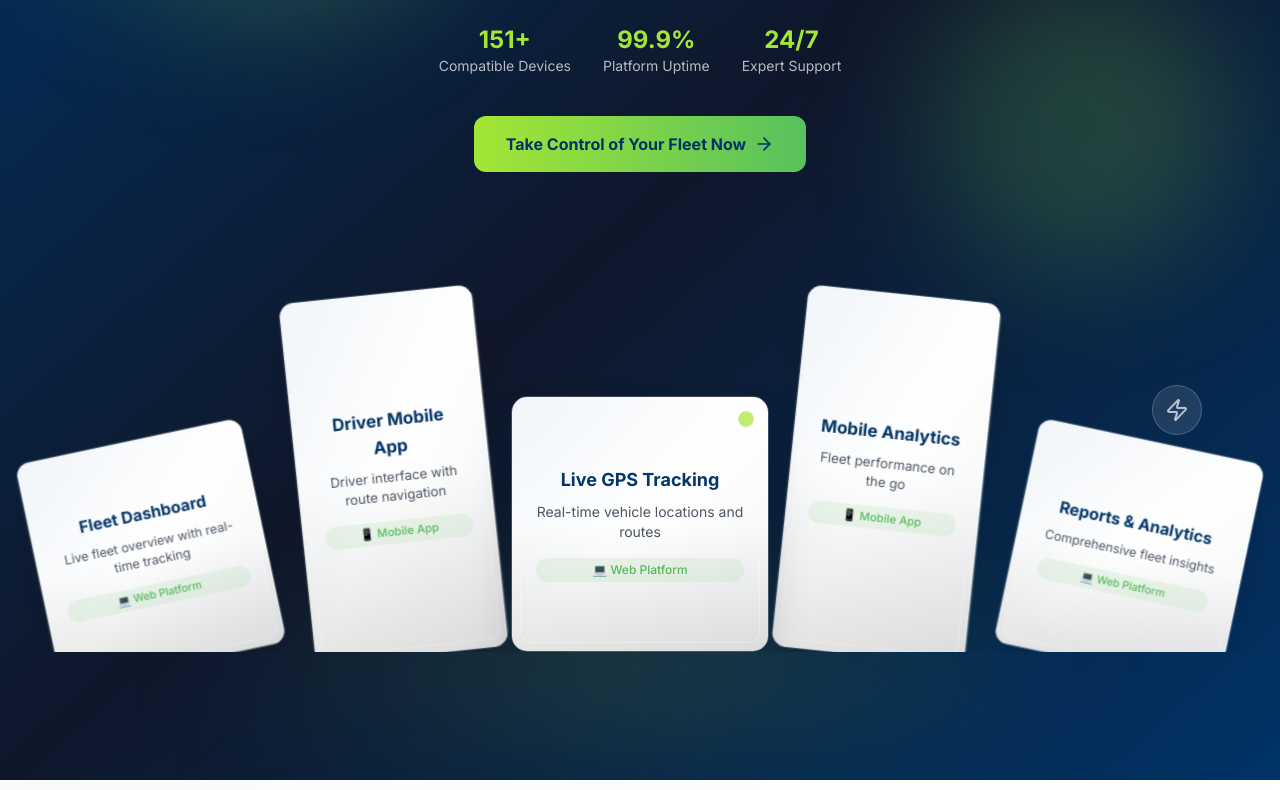
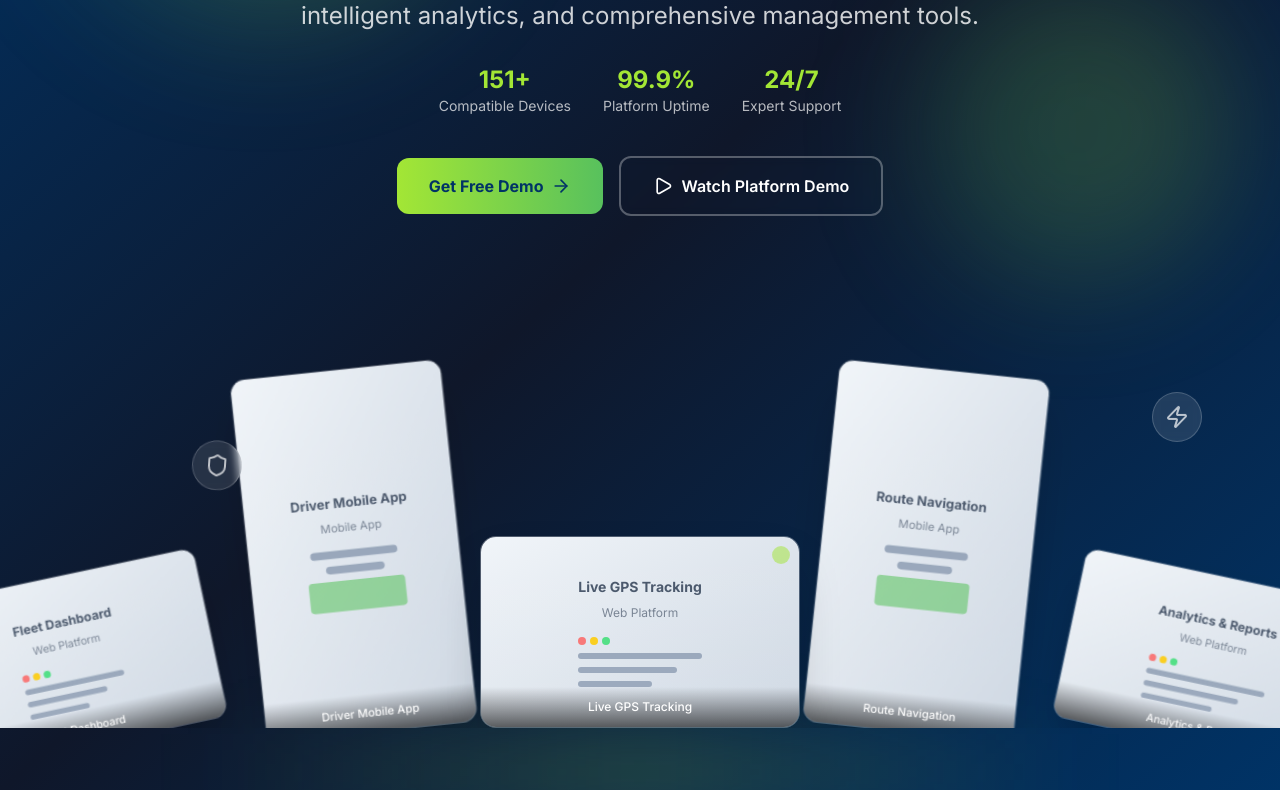
Before and after one commit to Bahareh-Esteki/fleetinfinity, a Next.js app: page / in a window 1280 px wide. Shown: the part 350-1140 px from the top of the page. Built offline with nearby package versions, Linux system fonts and the light colour scheme.

Commit message:
homepage building

```diff
--- a/app/components/HeroSection.js
+++ b/app/components/HeroSection.js
@@ -6,7 +6,7 @@ import Image from "next/image";
 import { motion } from "framer-motion";
 import { ArrowRight, Play, MapPin, BarChart3, Shield, Zap } from "lucide-react";
 
-const HeroSection = () => {
+const ModernHero = () => {
   const [mousePosition, setMousePosition] = useState({ x: 0, y: 0 });
 
   useEffect(() => {
@@ -17,42 +17,37 @@ const HeroSection = () => {
     return () => window.removeEventListener("mousemove", handleMouseMove);
   }, []);
 
-  // 5 Platform screenshots - mix of mobile and web
+  // Platform screenshots - 5 cards like in the reference image
   const platformScreenshots = [
     {
       id: 1,
       type: "web",
       title: "Fleet Dashboard",
       src: "/images/screenshots/dashboard-overview.png",
-      description: "Live fleet overview with real-time tracking",
     },
     {
       id: 2,
       type: "mobile",
       title: "Driver Mobile App",
       src: "/images/screenshots/mobile-driver.png",
-      description: "Driver interface with route navigation",
     },
     {
       id: 3,
       type: "web",
       title: "Live GPS Tracking",
       src: "/images/screenshots/live-tracking.png",
-      description: "Real-time vehicle locations and routes",
     },
     {
       id: 4,
       type: "mobile",
-      title: "Mobile Analytics",
-      src: "/images/screenshots/mobile-analytics.png",
-      description: "Fleet performance on the go",
+      title: "Route Navigation",
+      src: "/images/screenshots/mobile-navigation.png",
     },
     {
       id: 5,
       type: "web",
-      title: "Reports & Analytics",
+      title: "Analytics & Reports",
       src: "/images/screenshots/analytics-dashboard.png",
-      description: "Comprehensive fleet insights",
     },
   ];
 
@@ -130,7 +125,7 @@ const HeroSection = () => {
         </motion.div>
       ))}
 
-      <div className="container mx-auto px-4 pt-20 pb-32 relative z-20">
+      <div className="container mx-auto px-4 pt-20 pb-8 relative z-20">
         {/* Professional Badge */}
         <motion.div
           className="text-center mb-8"
@@ -146,22 +141,21 @@ const HeroSection = () => {
 
         {/* Main Headline */}
         <motion.div
-          className="text-center max-w-5xl mx-auto mb-16"
+          className="text-center max-w-5xl mx-auto mb-12"
           initial={{ opacity: 0, y: 30 }}
           animate={{ opacity: 1, y: 0 }}
           transition={{ duration: 0.8, delay: 0.2 }}
         >
           <h1 className="text-5xl md:text-7xl font-extrabold leading-tight mb-6">
-            <span className="text-white">Smart Fleet,</span>{" "}
+            <span className="text-white">Smarter Fleet,</span>{" "}
             <span className="bg-gradient-to-r from-lime-400 to-brand-green bg-clip-text text-transparent">
-              Less Work
+              Better Business
             </span>
           </h1>
 
           <p className="text-xl md:text-2xl text-white/80 max-w-3xl mx-auto leading-relaxed mb-8">
-            Transform your fleet operations with intelligent GPS tracking,
-            automated reporting, and comprehensive management tools that save
-            time and reduce costs.
+            Transform your fleet operations with real-time GPS tracking,
+            intelligent analytics, and comprehensive management tools.
           </p>
 
           {/* Trust Indicators */}
@@ -187,7 +181,7 @@ const HeroSection = () => {
 
           {/* Dual CTA */}
           <motion.div
-            className="flex flex-col sm:flex-row gap-4 justify-center items-center"
+            className="flex flex-col sm:flex-row gap-4 justify-center items-center mb-16"
             initial={{ opacity: 0, y: 20 }}
             animate={{ opacity: 1, y: 0 }}
             transition={{ delay: 0.8, duration: 0.6 }}
@@ -196,85 +190,113 @@ const HeroSection = () => {
               href="/demo"
               className="group bg-gradient-to-r from-lime-400 to-brand-green text-brand-dark-blue font-bold px-8 py-4 rounded-xl hover:shadow-2xl hover:shadow-lime-400/25 transition-all duration-300 flex items-center gap-2"
             >
-              Take Control of Your Fleet Now
+              Get Free Demo
               <ArrowRight className="w-5 h-5 group-hover:translate-x-1 transition-transform" />
             </Link>
+
+            <button className="group border-2 border-white/30 text-white font-semibold px-8 py-4 rounded-xl hover:bg-white/10 backdrop-blur-sm transition-all duration-300 flex items-center gap-2">
+              <Play className="w-5 h-5" />
+              Watch Platform Demo
+            </button>
           </motion.div>
         </motion.div>
+      </div>
 
-        {/* Large Screenshot Showcase - Like the Image */}
+      {/* Large Screenshot Showcase - Similar to reference image */}
       <motion.div
-          className="relative max-w-7xl mx-auto mt-24"
-          initial={{ opacity: 0, y: 100 }}
+        className="relative w-full mt-8 pb-16"
+        initial={{ opacity: 0, y: 60 }}
         animate={{ opacity: 1, y: 0 }}
-          transition={{ delay: 1, duration: 1.2 }}
+        transition={{ delay: 1, duration: 1 }}
       >
-          <div className="flex justify-center items-end gap-4 overflow-hidden">
+        <div className="flex justify-center items-end gap-4 px-4 overflow-x-auto">
           {platformScreenshots.map((screenshot, index) => {
             const isMobile = screenshot.type === "mobile";
-              // Create gentle arc like in the image
-              const rotation = (index - 2) * 6; // Less rotation for subtlety
-              const yOffset = Math.abs(index - 2) * 15; // Gentle curve
+            // Create curved arrangement
+            const rotation = (index - 2) * 6; // Reduced rotation for subtler effect
+            const yOffset = Math.abs(index - 2) * 15; // Creates gentle curve
             const scale = 1 - Math.abs(index - 2) * 0.05; // Minimal size variation
 
             return (
               <motion.div
                 key={screenshot.id}
                 className={`relative ${
-                    isMobile ? "w-64 h-96" : "w-80 h-64"
-                  } rounded-2xl overflow-hidden shadow-2xl border border-white/20 backdrop-blur-sm`}
+                  isMobile
+                    ? "w-48 h-80 md:w-56 md:h-96"
+                    : "w-64 h-40 md:w-80 md:h-48"
+                } rounded-2xl overflow-hidden shadow-2xl border border-white/20 backdrop-blur-sm bg-white/10 flex-shrink-0`}
                 style={{
                   transform: `rotate(${rotation}deg) translateY(${yOffset}px) scale(${scale})`,
                   zIndex: 5 - Math.abs(index - 2),
                 }}
                 whileHover={{
-                    scale: scale + 0.03,
+                  scale: scale + 0.05,
                   rotate: rotation * 0.3,
-                    y: -10,
-                    zIndex: 20,
+                  y: -20,
+                  zIndex: 10,
                   transition: { duration: 0.3 },
                 }}
               >
-                  {/* Placeholder for screenshot - replace with actual platform images */}
-                  <div className="w-full h-full bg-gradient-to-br from-slate-100 via-white to-gray-100 flex flex-col items-center justify-center p-6 text-gray-700">
-                    <div className="text-center">
-                      <div className="text-lg font-bold mb-2 text-brand-dark-blue">
+                {/* Placeholder for screenshot - replace with actual images */}
+                <div className="w-full h-full bg-gradient-to-br from-slate-100 to-slate-300 flex flex-col items-center justify-center p-4">
+                  <div className="text-center text-slate-600">
+                    <div className="text-sm font-bold mb-2">
                       {screenshot.title}
                     </div>
-                      <div className="text-sm text-gray-600 mb-4">
-                        {screenshot.description}
+                    <div className="text-xs opacity-70 mb-4">
+                      {isMobile ? "Mobile App" : "Web Platform"}
                     </div>
-                      <div className="text-xs px-3 py-1 bg-brand-green/10 text-brand-green rounded-full font-medium">
-                        {isMobile ? "📱 Mobile App" : "💻 Web Platform"}
+
+                    {/* Mock UI elements */}
+                    {isMobile ? (
+                      <div className="w-full space-y-2">
+                        <div className="h-2 bg-slate-400 rounded w-3/4 mx-auto"></div>
+                        <div className="h-2 bg-slate-400 rounded w-1/2 mx-auto"></div>
+                        <div className="h-8 bg-brand-green/60 rounded mx-auto mt-4 w-5/6"></div>
                       </div>
+                    ) : (
+                      <div className="w-full space-y-2">
+                        <div className="flex gap-1 mb-2">
+                          <div className="w-2 h-2 bg-red-400 rounded-full"></div>
+                          <div className="w-2 h-2 bg-yellow-400 rounded-full"></div>
+                          <div className="w-2 h-2 bg-green-400 rounded-full"></div>
+                        </div>
+                        <div className="h-1.5 bg-slate-400 rounded w-full"></div>
+                        <div className="h-1.5 bg-slate-400 rounded w-4/5"></div>
+                        <div className="h-1.5 bg-slate-400 rounded w-3/5"></div>
+                      </div>
+                    )}
                   </div>
                 </div>
 
-                  {/* Subtle glass overlay */}
-                  <div className="absolute inset-0 bg-gradient-to-t from-black/10 via-transparent to-white/5 pointer-events-none"></div>
+                {/* Glass overlay effect */}
+                <div className="absolute inset-0 bg-gradient-to-t from-white/10 to-transparent pointer-events-none"></div>
 
-                  {/* Pulsing indicator for live features */}
-                  {screenshot.title.includes("Live") && (
+                {/* Pulsing GPS indicators for tracking screenshots */}
+                {screenshot.title.includes("Tracking") && (
                   <motion.div
-                      className="absolute top-4 right-4 w-3 h-3 bg-lime-400 rounded-full shadow-lg"
-                      animate={{ scale: [1, 1.3, 1], opacity: [1, 0.7, 1] }}
+                    className="absolute top-3 right-3 w-3 h-3 bg-lime-400 rounded-full"
+                    animate={{ scale: [1, 1.5, 1], opacity: [1, 0.5, 1] }}
                     transition={{ duration: 2, repeat: Infinity }}
                   />
                 )}
 
-                  {/* Screenshot frame effect */}
-                  <div className="absolute inset-2 border border-white/30 rounded-xl pointer-events-none"></div>
+                {/* Screenshot label overlay */}
+                <div className="absolute bottom-0 left-0 right-0 bg-gradient-to-t from-black/60 to-transparent p-3">
+                  <div className="text-white text-xs font-medium text-center">
+                    {screenshot.title}
+                  </div>
+                </div>
               </motion.div>
             );
           })}
         </div>
 
-          {/* Large glow effect beneath screenshots */}
-          <div className="absolute -bottom-20 left-1/2 transform -translate-x-1/2 w-full max-w-4xl h-32 bg-gradient-to-r from-transparent via-lime-400/15 to-transparent blur-3xl"></div>
+        {/* Subtle glow beneath screenshots */}
+        <div className="absolute -bottom-5 left-1/2 transform -translate-x-1/2 w-full max-w-4xl h-20 bg-gradient-to-r from-transparent via-lime-400/20 to-transparent blur-2xl"></div>
       </motion.div>
-      </div>
     </section>
   );
 };
 
-export default HeroSection;
+export default ModernHero;
--- a/app/page.js
+++ b/app/page.js
@@ -41,7 +41,7 @@ import AnimatedStatsPanel from "./components/AnimatedStatsPanel";
 import MorphingPlatformShowcase from "./components/MorphingPlatformShowcase";
 import RealDeviceCompatibilityShowcase from "./components/DeviceCompatibilityShowcase";
 import IndustryCapabilitiesShowcase from "./components/IndustrySolutionsShowcase";
-import HeroSection from "./components/HeroSection";
+import ModernHero from "./components/HeroSection";
 // Helper component for Stat Items
 const StatItem = ({ value, label }) => (
   <div className="text-center">
@@ -87,7 +87,7 @@ export default function HomePage() {
   return (
     <main className="bg-gray-50 text-gray-800">
       {/* Hero Section */}
-      <HeroSection />
+      <ModernHero />
 
       {/* --- Trust Builder / Innovation Advantage Section --- */}
       <section className="py-16 bg-gradient-to-r from-slate-50 to-white">
```
Lines whose indentation alone changed are shown as unchanged.
